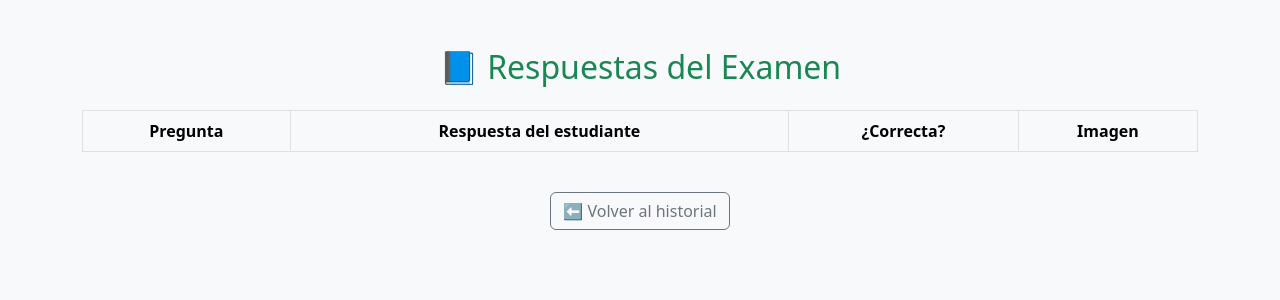
After one commit to cecidavi/examenconducir, a Flask app: page /ver_respuestas/1 in a window 1280 px wide. The commit adds this page. Shown: the top 300 px of the page. Run offline with Flask 3, Linux system fonts and the light colour scheme; the visitor is signed in with stand-in values (Sample User, id 1); lists and menus that the app fills with data are empty.

Commit message:
Historial funcionando

```diff
--- a/controllers/estudiante_controller.py
+++ b/controllers/estudiante_controller.py
@@ -2,7 +2,11 @@
 
 from flask import Blueprint, render_template, session, redirect, url_for
 from models.registrar_model import obtener_matricula_por_email
-from models.examen_model import contar_intentos
+from models.examen_model import (
+    contar_intentos,
+    obtener_historial_estudiante,
+    obtener_respuestas_de_intento
+)
 
 estudiante_bp = Blueprint('estudiante', __name__)
 
@@ -22,3 +26,26 @@ def estudiante():
                            email=email,
                            intentos_practica=intentos_practica,
                            intentos_final=intentos_final)
+
+
+# ✅ Nueva ruta: historial de intentos
+@estudiante_bp.route('/historial')
+def historial():
+    if 'username' not in session:
+        return redirect(url_for('index'))
+
+    email = session['username']
+    matricula = obtener_matricula_por_email(email)
+    historial = obtener_historial_estudiante(matricula)
+
+    return render_template('historial.html', historial=historial)
+
+
+# ✅ Nueva ruta: ver respuestas de un intento
+@estudiante_bp.route('/ver_respuestas/<int:id_record>')
+def ver_respuestas(id_record):
+    if 'username' not in session:
+        return redirect(url_for('index'))
+
+    respuestas = obtener_respuestas_de_intento(id_record)
+    return render_template('ver_respuestas.html', respuestas=respuestas)
--- a/models/examen_model.py
+++ b/models/examen_model.py
@@ -92,7 +92,7 @@ def obtener_historial_estudiante(matricula):
     if conn:
         cursor = conn.cursor()
         cursor.execute("""
-            SELECT tipo_test, calificacion, fecha_hora_realiza
+            SELECT id_record, tipo_test, calificacion, fecha_hora_realiza
             FROM historial_estudiante
             WHERE matricula = %s
             ORDER BY fecha_hora_realiza DESC
@@ -100,13 +100,15 @@ def obtener_historial_estudiante(matricula):
         resultados = cursor.fetchall()
         for fila in resultados:
             historial.append({
-                'tipo': fila[0],
-                'calificacion': fila[1],
-                'fecha': fila[2].strftime("%d/%m/%Y %H:%M")
+                'id_record': fila[0],  # <- esto es lo que faltaba
+                'tipo': fila[1],
+                'calificacion': fila[2],
+                'fecha': fila[3].strftime("%d/%m/%Y %H:%M")
             })
         cursor.close()
         conn.close()
     return historial
+
 
 def ha_aprobado_examen_final(matricula):
     conn = create_connection()
@@ -151,3 +153,31 @@ def obtener_texto_respuesta(id_respuesta):
         finally:
             cursor.close()
             conn.close()
+
+def obtener_respuestas_de_intento(id_record):
+    conn = create_connection()
+    respuestas = []
+    if conn:
+        cursor = conn.cursor()
+        cursor.execute("""
+            SELECT
+                p.reactivo,
+                r.opcion AS respuesta_usuario,
+                r.ok,
+                b.ruta AS imagen
+            FROM examen_estudiante e
+            JOIN preguntas p ON e.id_pregunta = p.id_pregunta
+            JOIN respuestas r ON r.id_respuesta = e.id_respuesta
+            LEFT JOIN banco_imagenes b ON p.codigo_imagen = b.codigo_imagen
+            WHERE e.id_record = %s
+        """, (id_record,))
+        for fila in cursor.fetchall():
+            respuestas.append({
+                'pregunta': fila[0],
+                'respuesta': fila[1],
+                'correcta': bool(fila[2]),
+                'imagen': fila[3]
+            })
+        cursor.close()
+        conn.close()
+    return respuestas
--- /dev/null
+++ b/templates/ver_respuestas.html
@@ -0,0 +1,51 @@
+<!DOCTYPE html>
+<html lang="es">
+<head>
+    <meta charset="UTF-8">
+    <title>Respuestas del Examen</title>
+    <link href="https://cdn.jsdelivr.net/npm/bootstrap@5.3.0/dist/css/bootstrap.min.css" rel="stylesheet">
+</head>
+<body class="bg-light">
+
+<div class="container mt-5">
+    <h2 class="text-success text-center mb-4">📘 Respuestas del Examen</h2>
+
+    <div class="table-responsive">
+        <table class="table table-bordered table-hover bg-white">
+            <thead class="table-light text-center">
+                <tr>
+                    <th>Pregunta</th>
+                    <th>Respuesta del estudiante</th>
+                    <th>¿Correcta?</th>
+                    <th>Imagen</th>
+                </tr>
+            </thead>
+            <tbody>
+            {% for r in respuestas %}
+                <tr>
+                    <td>{{ r.pregunta }}</td>
+                    <td>{{ r.respuesta }}</td>
+                    <td class="text-center fw-bold {{ 'text-success' if r.correcta else 'text-danger' }}">
+                        {{ '✅ Correcta' if r.correcta else '❌ Incorrecta' }}
+                    </td>
+                    <td class="text-center">
+                        {% if r.imagen %}
+                            <img src="{{ r.imagen }}" class="img-thumbnail" style="max-width: 80px;">
+                        {% else %}
+                            <span class="text-muted">Sin imagen</span>
+                        {% endif %}
+                    </td>
+                </tr>
+            {% endfor %}
+            </tbody>
+        </table>
+    </div>
+
+    <div class="text-center mt-4">
+        <a href="{{ url_for('estudiante.historial') }}" class="btn btn-outline-secondary">⬅ Volver al historial</a>
+    </div>
+</div>
+
+<script src="https://cdn.jsdelivr.net/npm/bootstrap@5.3.0/dist/js/bootstrap.bundle.min.js"></script>
+</body>
+</html>
```
Also changed, not shown: templates/estudiante.html (+15 -1 lines), templates/historial.html (added, +47 -0 lines), test/test_crear_usuario.py (deleted, +0 -14 lines), test/test_prueba_controller.py (deleted, +0 -25 lines), test/test_prueba_model.py (deleted, +0 -17 lines).
